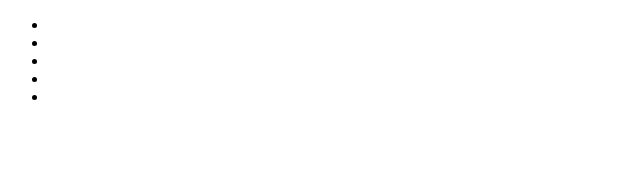
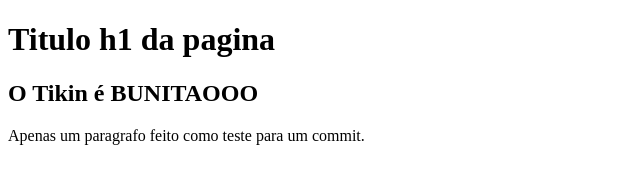
Before and after one commit to roger607/ProjetoEstudoWeb, a plain HTML site: page Index.html in a window 1280 px wide. Shown: the whole page, without its empty margins (0-640 px from the left). Drawn offline with Linux system fonts and the light colour scheme.

Commit message:
commit de teeste

```diff
--- a/Index.html
+++ b/Index.html
@@ -2,32 +2,14 @@
 <html lang="en">
 <head>
     <meta charset="UTF-8">
-    <title>Site</title>
-
+    <meta http-equiv="X-UA-Compatible" content="IE=edge">
+    <meta name="viewport" content="width=device-width, initial-scale=1.0">
+    <title>Index do Roger</title>
 </head>
 <body>
-    <header id="topo"></header>
-    <nav id="menu">
-         <ul>
-             <li>
-                 <a href="Home"></a>
-             </li>
-             <li>
-                <a href="Home"></a>
-            </li>
-            <li>
-                <a href="Home"></a>
-            </li>
-            <li>
-                <a href="Home"></a>
-            </li>
-            <li>
-                <a href="Home"></a>
-            </li>
+    <h1>Titulo h1 da pagina</h1>
+    <h2>O Tikin é BUNITAOOO</h2>
+    <p>Apenas um paragrafo feito como teste para um commit.</p>
 
-         </ul>
-
-    </nav>
-    <section id="conteúdo"></section>
 </body>
 </html>
```
